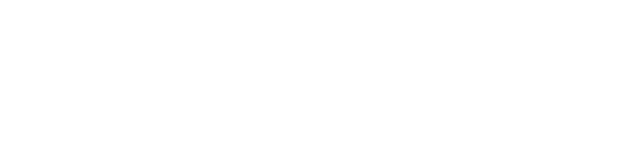
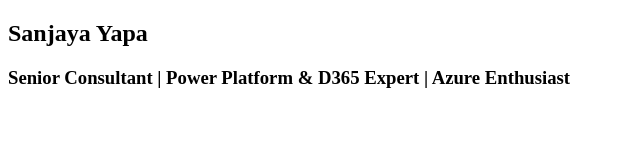
Before and after one commit to sanjaya-yapa/ShadowFax, a plain HTML site: page index.html in a window 1280 px wide. Shown: the whole page, without its empty margins (0-640 px from the left). Drawn offline with Linux system fonts and the light colour scheme.

Commit message:
Development - index.html

```diff
--- a/index.html
+++ b/index.html
@@ -3,9 +3,10 @@
 <head>
     <meta charset="UTF-8">
     <meta name="viewport" content="width=device-width, initial-scale=1.0">
-    <title>Document</title>
+    <title>My Resume</title>
 </head>
 <body>
-
+    <h2>Sanjaya Yapa</h2>
+    <h3>Senior Consultant | Power Platform & D365 Expert | Azure Enthusiast</h3>
 </body>
 </html>
```
